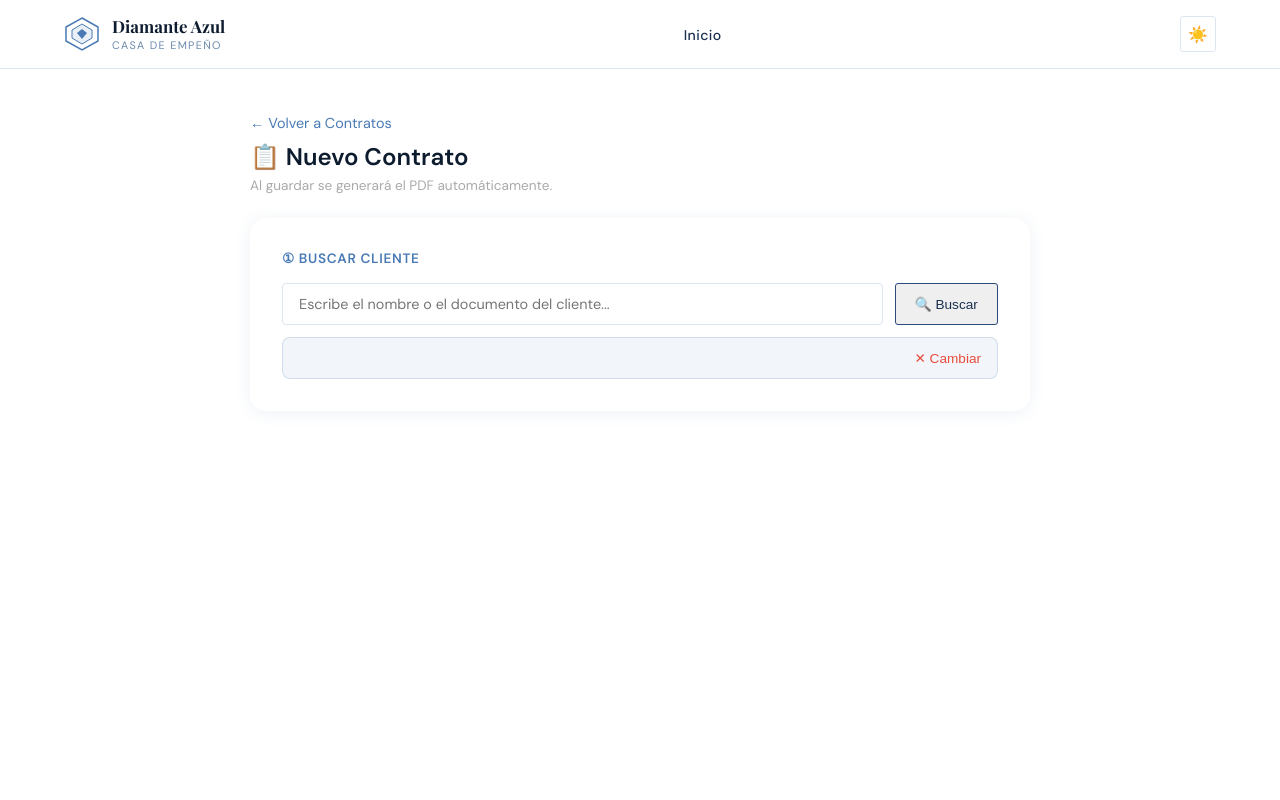
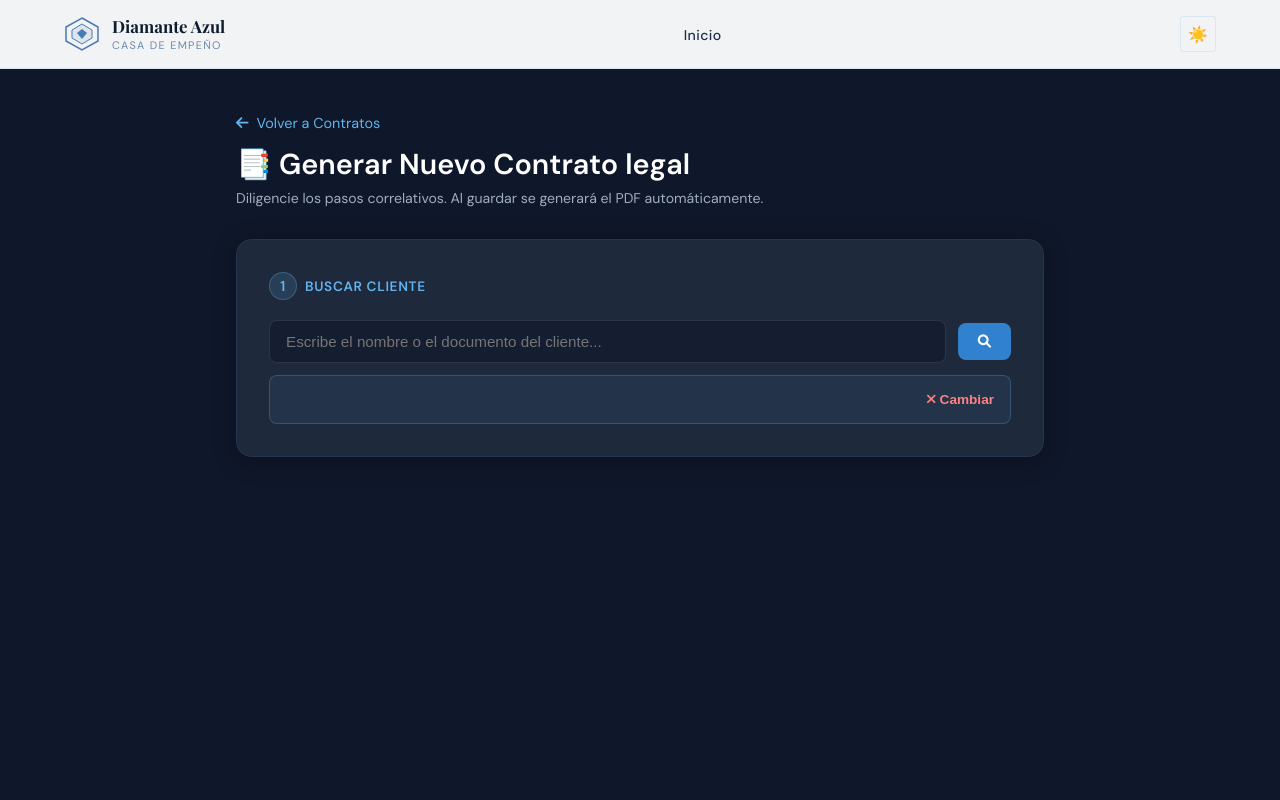
Before and after one commit to andresvacca/DIAMANTE_AZUL_SASN, a Django app: page /contratos/crear/ in a window 1280 px wide. Run offline with Django 5.2, Linux system fonts and the light colour scheme; parts of the project's set-up code (start-up, migrations or seed data) failed here and were passed over.

Commit message:
lkgjhfnp[

```diff
--- a/contratos/templates/contratos/crear.html
+++ b/contratos/templates/contratos/crear.html
@@ -7,6 +7,88 @@
     <title>Nuevo Contrato — Diamante Azul</title>
     <link rel="stylesheet" href="{% static 'css/auth.css' %}">
     <link rel="stylesheet" href="{% static 'css/landing.css' %}">
+    <link rel="stylesheet" href="https://cdnjs.cloudflare.com/ajax/libs/font-awesome/6.0.0/css/all.min.css">
+    <style>
+        /* Variables y Maquetación Base Modo Oscuro */
+        body {
+            background-color: #0f172a;
+            color: #f8fafc;
+        }
+        .contract-container {
+            background: #1e293b;
+            border-radius: 16px;
+            padding: 2rem;
+            box-shadow: 0 4px 25px rgba(0,0,0,0.3);
+            margin-bottom: 1.5rem;
+            border: 1px solid rgba(74, 122, 181, 0.15);
+        }
+        .step-badge {
+            display: inline-flex;
+            align-items: center;
+            justify-content: center;
+            width: 28px;
+            height: 28px;
+            background: rgba(99, 179, 237, 0.15);
+            color: #63b3ed;
+            border-radius: 50%;
+            font-weight: 700;
+            font-size: 0.9rem;
+            margin-right: 0.5rem;
+            border: 1px solid rgba(99, 179, 237, 0.3);
+        }
+        .step-title {
+            margin: 0 0 1.25rem;
+            font-size: 0.85rem;
+            text-transform: uppercase;
+            letter-spacing: 0.05em;
+            color: #63b3ed;
+            display: flex;
+            align-items: center;
+        }
+        /* Personalización de Inputs de Búsqueda y Formulario */
+        .dark-input {
+            width: 100%;
+            padding: 12px 16px;
+            background: rgba(15, 23, 42, 0.6);
+            border: 1px solid rgba(255, 255, 255, 0.1);
+            border-radius: 8px;
+            color: #fff;
+            outline: none;
+            font-size: 0.95rem;
+            transition: border-color 0.2s, box-shadow 0.2s;
+        }
+        .dark-input:focus {
+            border-color: #3182ce;
+            box-shadow: 0 0 0 3px rgba(49, 130, 206, 0.2);
+        }
+        /* Botonera */
+        .btn-custom-primary {
+            background-color: #3182ce;
+            color: white;
+            padding: 12px 24px;
+            border: none;
+            border-radius: 8px;
+            font-weight: 600;
+            cursor: pointer;
+            transition: background 0.2s;
+        }
+        .btn-custom-primary:hover {
+            background-color: #2b6cb0;
+        }
+        /* Clases específicas de Django Forms modificadas vía CSS */
+        .auth-field select, .auth-field input {
+            width: 100%;
+            padding: 10px 14px;
+            background: rgba(15, 23, 42, 0.6) !important;
+            border: 1px solid rgba(255, 255, 255, 0.1) !important;
+            border-radius: 8px !important;
+            color: #fff !important;
+        }
+        .auth-field select option {
+            background-color: #1e293b;
+            color: #fff;
+        }
+    </style>
 </head>
 <body>
 
@@ -71,99 +153,101 @@
 
 <div class="dashboard-page">
     <div class="dashboard-contenido">
-        <div style="max-width:780px;margin:0 auto;">
-            <div style="margin-bottom:1.5rem;">
-                <a href="{% url 'contratos:listar' %}" style="color:#4a7ab5;text-decoration:none;font-size:0.9rem;">← Volver a Contratos</a>
-                <h2 style="margin:0.5rem 0 0;">📋 Nuevo Contrato</h2>
-                <p style="color:#aaa;font-size:0.85rem;margin:0.3rem 0 0;">Al guardar se generará el PDF automáticamente.</p>
+        <div style="max-width:840px;margin:0 auto;padding: 0 1rem;">
+
+            <div style="margin-bottom:2rem;">
+                <a href="{% url 'contratos:listar' %}" style="color:#63b3ed;text-decoration:none;font-size:0.9rem;display:inline-flex;align-items:center;gap:0.5rem;">
+                    <i class="fas fa-arrow-left"></i> Volver a Contratos
+                </a>
+                <h2 style="margin:0.75rem 0 0; color:#fff; font-size:1.8rem;">📑 Generar Nuevo Contrato legal</h2>
+                <p style="color:#a0aec0;font-size:0.88rem;margin:0.4rem 0 0;">Diligencie los pasos correlativos. Al guardar se generará el PDF automáticamente.</p>
             </div>
 
             {% if messages %}
             <div class="auth-messages">
                 {% for msg in messages %}
-                <div class="auth-alert auth-alert-{{ msg.tags }}">{{ msg }}</div>
+                <div class="auth-alert auth-alert-{{ msg.tags }}" style="border-radius:8px; padding:12px; margin-bottom:1rem;">{{ msg }}</div>
                 {% endfor %}
             </div>
             {% endif %}
 
-            <!-- Paso 1: Buscar cliente -->
-            <div style="background:var(--card-bg,#fff);border-radius:16px;padding:2rem;box-shadow:0 2px 16px rgba(74,122,181,0.1);margin-bottom:1.25rem;">
-                <h3 style="margin:0 0 1rem;font-size:0.85rem;text-transform:uppercase;letter-spacing:0.05em;color:#4a7ab5;">① Buscar Cliente</h3>
-                <div style="display:flex;gap:0.75rem;">
-                    <input type="text" id="input-cliente" class="auth-input" placeholder="Escribe el nombre o el documento del cliente..." style="flex:1;" oninput="buscarClientes()">
-                    <button type="button" onclick="buscarClientes()" class="btn-login" style="padding:0.5rem 1.2rem;white-space:nowrap;">🔍 Buscar</button>
+            <div class="contract-container">
+                <h3 class="step-title"><span class="step-badge">1</span> Buscar Cliente</h3>
+                <div style="display:flex;gap:0.75rem;align-items:center;">
+                    <div style="position:relative; flex:1;">
+                        <input type="text" id="input-cliente" class="dark-input" placeholder="Escribe el nombre o el documento del cliente..." oninput="buscarClientes()">
+                    </div>
+                    <button type="button" onclick="buscarClientes()" class="btn-custom-primary" style="padding:11px 20px;"><i class="fas fa-search"></i></button>
                 </div>
-                <div id="resultados-clientes" style="margin-top:0.75rem;display:none;border:1px solid rgba(74,122,181,0.2);border-radius:8px;overflow:hidden;"></div>
-                <div id="cliente-seleccionado" style="display:none;margin-top:0.75rem;padding:0.75rem 1rem;background:rgba(74,122,181,0.07);border:1px solid rgba(74,122,181,0.2);border-radius:8px;display:flex;justify-content:space-between;align-items:center;">
-                    <span id="cliente-nombre-badge" style="font-weight:600;color:#4a7ab5;"></span>
-                    <button type="button" onclick="limpiarCliente()" style="background:none;border:none;color:#e74c3c;cursor:pointer;font-size:0.85rem;">✕ Cambiar</button>
+
+                <div id="resultados-clientes" style="margin-top:0.75rem;display:none;background:#0f172a;border:1px solid rgba(74,122,181,0.2);border-radius:8px;overflow:hidden;box-shadow:0 4px 12px rgba(0,0,0,0.2);"></div>
+
+                <div id="cliente-seleccionado" style="display:none;margin-top:0.75rem;padding:1rem;background:rgba(99,179,237,0.08);border:1px solid rgba(99,179,237,0.25);border-radius:8px;display:flex;justify-content:space-between;align-items:center;">
+                    <span id="cliente-nombre-badge" style="font-weight:600;color:#63b3ed;font-size:0.95rem;"></span>
+                    <button type="button" onclick="limpiarCliente()" style="background:none;border:none;color:#fc8181;cursor:pointer;font-size:0.85rem;font-weight:600;display:flex;align-items:center;gap:0.25rem;"><i class="fas fa-times"></i> Cambiar</button>
                 </div>
             </div>
 
-            <!-- Paso 2: Empeños del cliente -->
-            <div id="panel-empenos" style="display:none;background:var(--card-bg,#fff);border-radius:16px;padding:2rem;box-shadow:0 2px 16px rgba(74,122,181,0.1);margin-bottom:1.25rem;">
-                <h3 style="margin:0 0 1rem;font-size:0.85rem;text-transform:uppercase;letter-spacing:0.05em;color:#4a7ab5;">② Seleccionar Empeño</h3>
-                <div id="lista-empenos"></div>
+            <div id="panel-empenos" style="display:none;" class="contract-container">
+                <h3 class="step-title"><span class="step-badge">2</span> Seleccionar Empeño Asociado</h3>
+                <div id="lista-empenos" style="display:flex; flex-direction:column; gap:0.75rem;"></div>
             </div>
 
-            <!-- Paso 3: Formulario del contrato -->
-            <div id="panel-contrato" style="display:none;background:var(--card-bg,#fff);border-radius:16px;padding:2rem;box-shadow:0 2px 16px rgba(74,122,181,0.1);">
-                <h3 style="margin:0 0 1rem;font-size:0.85rem;text-transform:uppercase;letter-spacing:0.05em;color:#4a7ab5;">③ Datos del Contrato</h3>
+            <div id="panel-contrato" style="display:none;" class="contract-container">
+                <h3 class="step-title"><span class="step-badge">3</span> Estructurar Datos del Contrato</h3>
 
                 <form method="POST">
                     {% csrf_token %}
 
-                    <!-- Campos ocultos -->
                     <input type="hidden" name="id_empeno"   id="h-empeno">
                     <input type="hidden" name="id_cliente"  id="h-cliente">
                     <input type="hidden" name="id_articulo" id="h-articulo">
 
-                    <!-- Resumen del empeño seleccionado -->
-                    <div style="background:rgba(74,122,181,0.05);border:1px solid rgba(74,122,181,0.15);border-radius:10px;padding:1.25rem;margin-bottom:1.25rem;">
-                        <div style="display:grid;grid-template-columns:1fr 1fr;gap:1rem;">
+                    <div style="background:rgba(15,23,42,0.4);border:1px solid rgba(74,122,181,0.2);border-radius:10px;padding:1.25rem;margin-bottom:1.5rem;">
+                        <div style="display:grid;grid-template-columns:1fr 1fr;gap:1.25rem;">
                             <div>
-                                <p style="margin:0 0 0.2rem;font-size:0.78rem;text-transform:uppercase;color:#4a7ab5;">Cliente</p>
-                                <p id="info-cliente" style="margin:0;font-weight:600;">—</p>
+                                <p style="margin:0 0 0.2rem;font-size:0.75rem;text-transform:uppercase;color:#a0aec0;font-weight:600;letter-spacing:0.5px;">Titular Titulo</p>
+                                <p id="info-cliente" style="margin:0;font-weight:600;color:#fff;">—</p>
                             </div>
                             <div>
-                                <p style="margin:0 0 0.2rem;font-size:0.78rem;text-transform:uppercase;color:#4a7ab5;">Artículo</p>
-                                <p id="info-articulo" style="margin:0;font-weight:600;">—</p>
+                                <p style="margin:0 0 0.2rem;font-size:0.75rem;text-transform:uppercase;color:#a0aec0;font-weight:600;letter-spacing:0.5px;">Garantía / Artículo</p>
+                                <p id="info-articulo" style="margin:0;font-weight:600;color:#fff;">—</p>
                             </div>
-                            <div>
-                                <p style="margin:0 0 0.2rem;font-size:0.78rem;text-transform:uppercase;color:#4a7ab5;">Descripción</p>
-                                <p id="info-descripcion" style="margin:0;font-size:0.9rem;color:#666;">—</p>
+                            <div style="grid-column: span 2;">
+                                <p style="margin:0 0 0.2rem;font-size:0.75rem;text-transform:uppercase;color:#a0aec0;font-weight:600;letter-spacing:0.5px;">Especificaciones Técnicas</p>
+                                <p id="info-descripcion" style="margin:0;font-size:0.9rem;color:#cbd5e0;">—</p>
                             </div>
-                            <div style="display:grid;grid-template-columns:1fr 1fr;gap:0.5rem;">
+                            <div style="grid-column: span 2; display:grid;grid-template-columns:1fr 1fr;gap:1rem;background:rgba(255,255,255,0.02);padding:10px;border-radius:8px;">
                                 <div>
-                                    <p style="margin:0 0 0.2rem;font-size:0.78rem;text-transform:uppercase;color:#4a7ab5;">Valor Empeñado</p>
-                                    <p id="info-monto" style="margin:0;font-family:monospace;font-weight:700;">—</p>
+                                    <p style="margin:0 0 0.2rem;font-size:0.75rem;text-transform:uppercase;color:#a0aec0;font-weight:600;">Capital Desembolsado</p>
+                                    <p id="info-monto" style="margin:0;font-family:monospace;font-weight:700;font-size:1.1rem;color:#63b3ed;">—</p>
                                 </div>
                                 <div>
-                                    <p style="margin:0 0 0.2rem;font-size:0.78rem;text-transform:uppercase;color:#4a7ab5;">Valor Retiro</p>
-                                    <p id="info-retiro" style="margin:0;font-family:monospace;font-weight:700;color:#065f46;">—</p>
+                                    <p style="margin:0 0 0.2rem;font-size:0.75rem;text-transform:uppercase;color:#a0aec0;font-weight:600;">Liquidación Retiro sugerido</p>
+                                    <p id="info-retiro" style="margin:0;font-family:monospace;font-weight:700;font-size:1.1rem;color:#48bb78;">—</p>
                                 </div>
                             </div>
                         </div>
                     </div>
 
-                    <div style="display:grid;grid-template-columns:1fr 1fr 1fr;gap:1rem;">
+                    <div style="display:grid;grid-template-columns:1fr 1fr 1fr;gap:1rem;margin-bottom:1.5rem;">
                         <div class="auth-field">
-                            <label class="auth-label">{{ form.fecha_contrato.label }} *</label>
+                            <label class="auth-label" style="color:#cbd5e0; font-size:0.85rem; margin-bottom:6px; display:block;">{{ form.fecha_contrato.label }} *</label>
                             {{ form.fecha_contrato }}
                         </div>
                         <div class="auth-field">
-                            <label class="auth-label">{{ form.tipo_contrato.label }}</label>
+                            <label class="auth-label" style="color:#cbd5e0; font-size:0.85rem; margin-bottom:6px; display:block;">{{ form.tipo_contrato.label }}</label>
                             {{ form.tipo_contrato }}
                         </div>
                         <div class="auth-field">
-                            <label class="auth-label">{{ form.estado_contrato.label }}</label>
+                            <label class="auth-label" style="color:#cbd5e0; font-size:0.85rem; margin-bottom:6px; display:block;">{{ form.estado_contrato.label }}</label>
                             {{ form.estado_contrato }}
                         </div>
                     </div>
 
-                    <div style="display:flex;gap:1rem;margin-top:1.5rem;">
-                        <button type="submit" class="btn-login" style="flex:1;padding:0.7rem;">📄 Crear y Descargar PDF</button>
-                        <a href="{% url 'contratos:listar' %}" class="btn-hero-secundario" style="flex:1;text-align:center;padding:0.7rem;">Cancelar</a>
+                    <div style="display:flex;gap:1rem;margin-top:2rem;">
+                        <button type="submit" class="btn-custom-primary" style="flex:1;padding:12px; font-size:0.95rem;"><i class="fas fa-file-pdf"></i> Finiquitar y Descargar PDF</button>
+                        <a href="{% url 'contratos:listar' %}" class="btn-hero-secundario" style="flex:1;text-align:center;padding:12px;border:1px solid rgba(255,255,255,0.1);border-radius:8px;color:#cbd5e0;text-decoration:none;font-weight:600;display:flex;align-items:center;justify-content:center;">Cancelar</a>
                     </div>
                 </form>
             </div>
@@ -174,7 +258,7 @@
 
 <script src="{% static 'js/landing.js' %}"></script>
 <script>
-    // Fecha de hoy por defecto
+    // Configuración automática de la fecha actual en el input
     const fechaInput = document.getElementById('id_fecha_contrato');
     if (fechaInput && !fechaInput.value) {
         fechaInput.value = new Date().toISOString().split('T')[0];
@@ -195,17 +279,17 @@
                 .then(r => r.json())
                 .then(data => {
                     if (!data.length) {
-                        box.innerHTML = '<p style="padding:0.75rem 1rem;color:#aaa;margin:0;font-size:0.88rem;">No se encontraron clientes.</p>';
+                        box.innerHTML = '<p style="padding:0.75rem 1rem;color:#a0aec0;margin:0;font-size:0.88rem;">❌ No se encontraron registros de clientes.</p>';
                         box.style.display = 'block';
                         return;
                     }
                     box.innerHTML = data.map(c => `
                         <div onclick="seleccionarCliente(${c.id}, '${c.nombre}')"
-                            style="padding:0.75rem 1rem;cursor:pointer;border-bottom:1px solid rgba(74,122,181,0.1);font-size:0.9rem;transition:background 0.15s;"
-                            onmouseover="this.style.background='rgba(74,122,181,0.06)'"
+                            style="padding:0.85rem 1rem;cursor:pointer;border-bottom:1px solid rgba(255,255,255,0.05);font-size:0.9rem;transition:background 0.15s;color:#fff;"
+                            onmouseover="this.style.background='rgba(99,179,237,0.1)'"
                             onmouseout="this.style.background=''">
-                            <strong>${c.nombre}</strong>
-                            <span style="color:#aaa;font-size:0.82rem;margin-left:0.5rem;">Doc: ${c.documento}</span>
+                            <strong><i class="fas fa-user-circle"></i> ${c.nombre}</strong>
+                            <span style="color:#a0aec0;font-size:0.82rem;margin-left:0.5rem;">CC/Doc: ${c.documento}</span>
                         </div>
                     `).join('');
                     box.style.display = 'block';
@@ -221,7 +305,7 @@
         document.getElementById('input-cliente').style.display = 'none';
 
         const badge = document.getElementById('cliente-seleccionado');
-        document.getElementById('cliente-nombre-badge').textContent = '👤 ' + nombre;
+        document.getElementById('cliente-nombre-badge').innerHTML = '<i class="fas fa-user-check"></i> ' + nombre;
         badge.style.display = 'flex';
 
         cargarEmpenos(id);
@@ -239,29 +323,29 @@
     function cargarEmpenos(clienteId) {
         const panel = document.getElementById('panel-empenos');
         const lista = document.getElementById('lista-empenos');
-        lista.innerHTML = '<p style="color:#aaa;font-size:0.88rem;">Cargando empeños...</p>';
+        lista.innerHTML = '<p style="color:#a0aec0;font-size:0.88rem;"><i class="fas fa-spinner fa-spin"></i> Consultando base de datos...</p>';
         panel.style.display = 'block';
 
         fetch(`/contratos/empenos-cliente/${clienteId}/`)
             .then(r => r.json())
             .then(data => {
                 if (!data.length) {
-                    lista.innerHTML = '<p style="color:#aaa;font-size:0.88rem;text-align:center;padding:1rem 0;">Este cliente no tiene empeños activos sin contrato.</p>';
+                    lista.innerHTML = '<p style="color:#a0aec0;font-size:0.88rem;text-align:center;padding:1rem 0;">⚠️ Este cliente no registra empeños activos pendientes de contrato legal.</p>';
                     return;
                 }
                 lista.innerHTML = data.map(e => `
                     <div onclick="seleccionarEmpeno(${e.id}, '${e.articulo_nombre}', '${e.articulo_id}', '${e.articulo_desc}', '${e.monto_prestado}', '${e.precio_retiro}')"
-                         style="padding:1rem;border:1.5px solid rgba(74,122,181,0.15);border-radius:10px;margin-bottom:0.75rem;cursor:pointer;transition:all 0.2s;"
-                         onmouseover="this.style.borderColor='#4a7ab5';this.style.background='rgba(74,122,181,0.04)'"
-                         onmouseout="this.style.borderColor='rgba(74,122,181,0.15)';this.style.background=''">
+                         style="padding:1.2rem;background:rgba(15,23,42,0.4);border:1px solid rgba(74,122,181,0.2);border-radius:10px;cursor:pointer;transition:all 0.2s;color:#fff;"
+                         onmouseover="this.style.borderColor='#63b3ed';this.style.background='rgba(99,179,237,0.05)'"
+                         onmouseout="this.style.borderColor='rgba(74,122,181,0.2)';this.style.background='rgba(15,23,42,0.4)'">
                         <div style="display:flex;justify-content:space-between;align-items:center;">
                             <div>
-                                <p style="margin:0 0 0.2rem;font-weight:600;">💎 ${e.articulo_nombre}</p>
-                                <p style="margin:0;font-size:0.82rem;color:#888;">${e.articulo_desc || '—'}</p>
+                                <p style="margin:0 0 0.3rem;font-weight:600;font-size:1rem;color:#fff;">📦 ${e.articulo_nombre}</p>
+                                <p style="margin:0;font-size:0.85rem;color:#a0aec0;">${e.articulo_desc || 'Sin descripción adicional'}</p>
                             </div>
                             <div style="text-align:right;">
-                                <p style="margin:0 0 0.15rem;font-size:0.78rem;color:#aaa;">Valor empeñado</p>
-                                <p style="margin:0;font-family:monospace;font-weight:700;color:#4a7ab5;">$${e.monto_prestado}</p>
+                                <p style="margin:0 0 0.15rem;font-size:0.75rem;color:#a0aec0;text-transform:uppercase;">Monto Prestado</p>
+                                <p style="margin:0;font-family:monospace;font-weight:700;color:#63b3ed;font-size:1.1rem;">$${e.monto_prestado}</p>
                             </div>
                         </div>
                     </div>
@@ -285,7 +369,7 @@
     }
 </script>
 <script>
-// Actualizar badge de notificaciones cada 30 segundos
+    // Polling asíncrono para actualización en tiempo real de notificaciones
     setInterval(() => {
         fetch('/notificaciones/conteo/')
             .then(r => r.json())
```
Also changed, not shown: cuotas/templates/cuotas/detalle.html (+26 -11 lines), empenos/views.py (+16 -66 lines), factura/templates/factura/detalle.html (+233 -137 lines).
